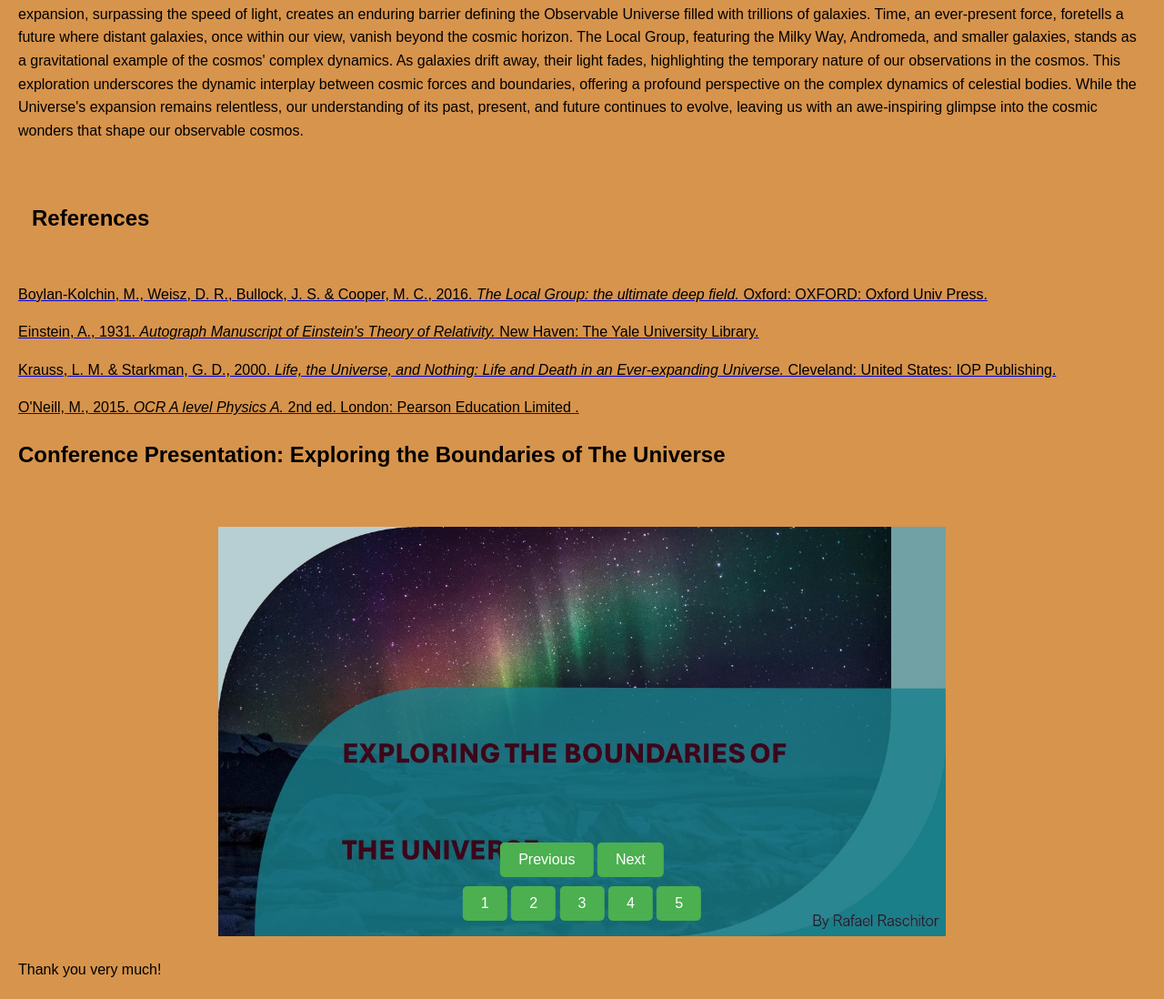
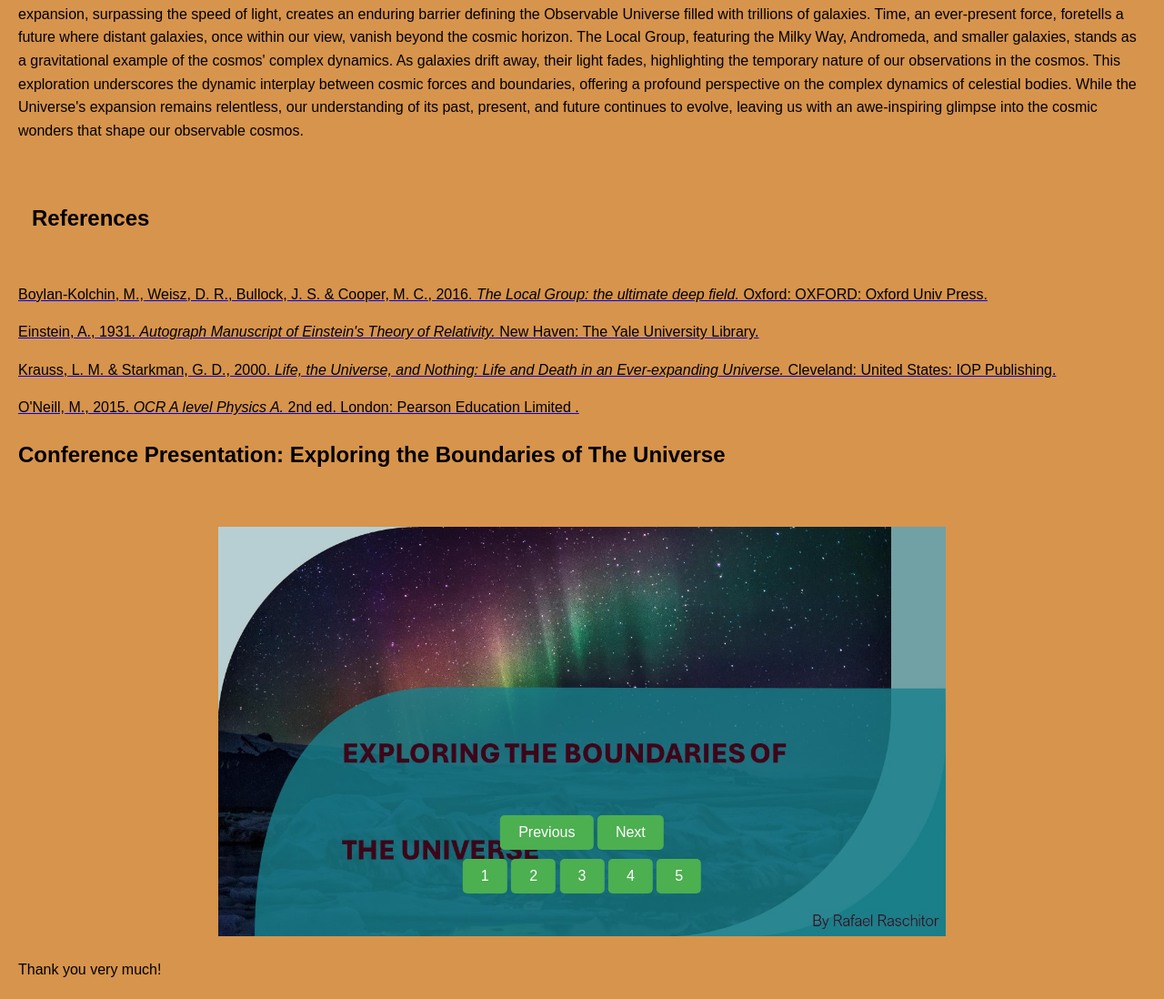
Before and after one commit to FEPSFY6826463/FY6826463, a plain HTML site: page index.html in a window 1280 px wide. Shown: the part 3580-4678 px from the top of the page at 91% size. Drawn offline with Linux system fonts and the light colour scheme.

Commit message:
Update index.html

```diff
--- a/index.html
+++ b/index.html
@@ -213,7 +213,7 @@
 
     .button-slide-container {
         position: absolute;
-        bottom: 20px; /* Adjust as needed */
+        bottom: 50px; /* Adjust as needed */
         left: 50%;
         transform: translateX(-50%);
         display: flex;
```
